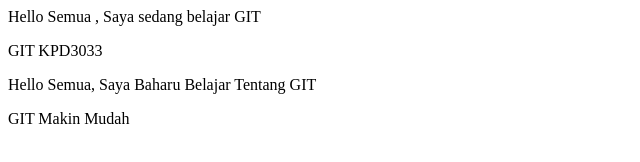
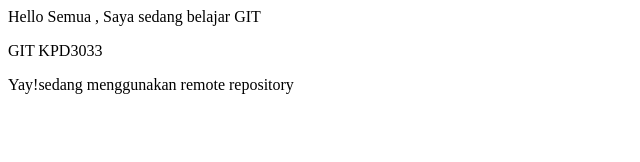
Before and after one commit to 2604shafrenaA/project01-html, a plain HTML site: page index.html in a window 1280 px wide. Shown: the whole page, without its empty margins (0-640 px from the left). Drawn offline with Linux system fonts and the light colour scheme.

Commit message:
mengubah tajuk dan teks

```diff
--- a/index.html
+++ b/index.html
@@ -1,11 +1,11 @@
 <html>
     <head>
         <title>Belajar Git-Projek 01</title>
+        <title>Belajar Git:Remote Repository</title>
     </head>
     <body>
         <p>Hello Semua , Saya sedang belajar GIT</p>
         <p>GIT KPD3033</p>
-        <p>Hello Semua, Saya Baharu Belajar Tentang GIT</p>
-        <p>GIT Makin Mudah</p>
+        <p>Yay!sedang menggunakan remote repository</p>
     </body>
 </html>
```
